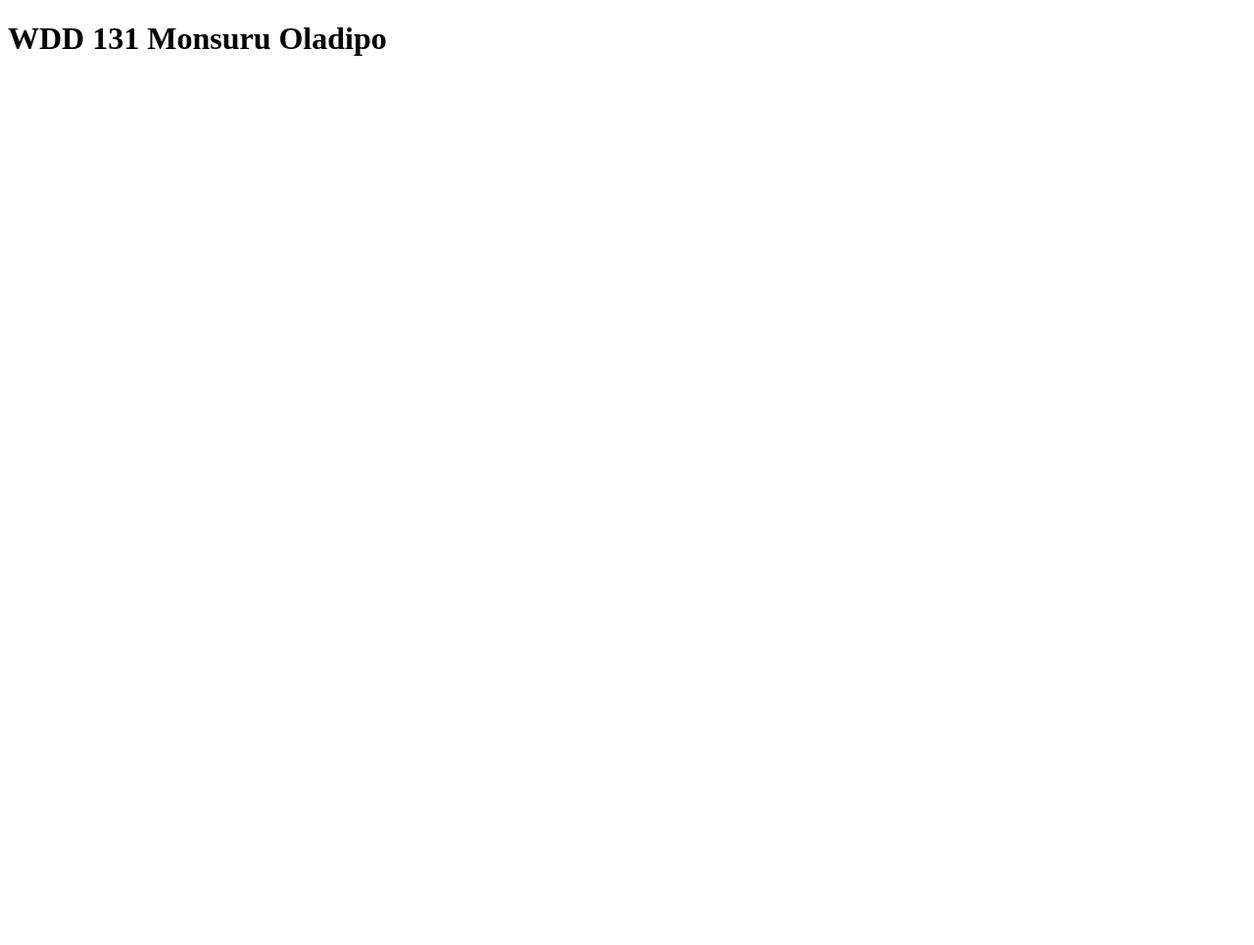
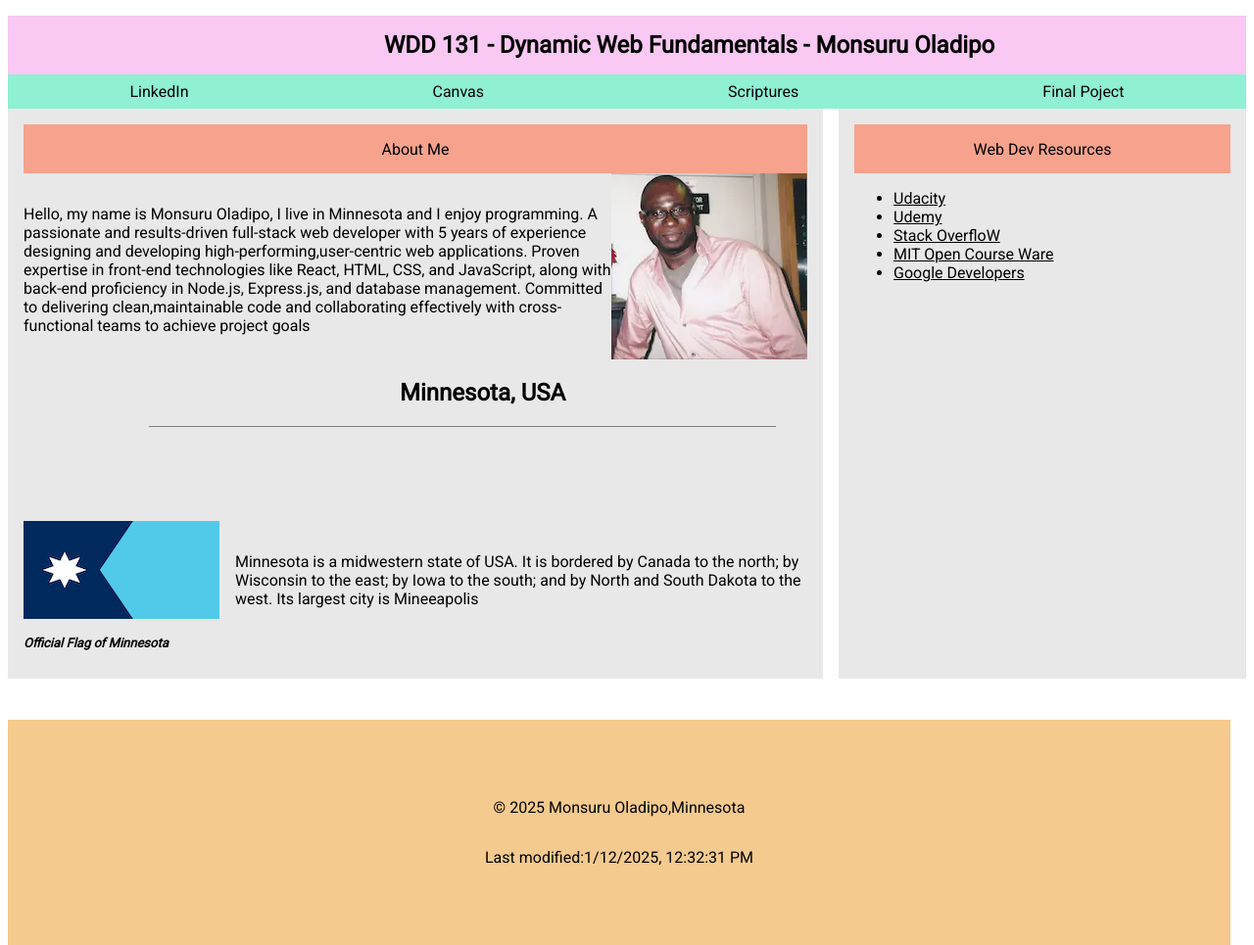
Before and after one commit to M-Ola/wdd131, a plain HTML site: page index.html in a window 1280 px wide. Shown: the whole page at 98% size. Before the commit the page ends 800 px from the top, so only its background shows below. Drawn offline with Linux system fonts and the light colour scheme.

Commit message:
start homepage

```diff
--- a/index.html
+++ b/index.html
@@ -3,9 +3,122 @@
 <head>
     <meta charset="UTF-8">
     <meta name="viewport" content="width=device-width, initial-scale=1.0">
-    <title>WDD 131</title>
+    <meta name="description" content="WDD 131 - Dynamic Web Fundamentals - Monsuru Oladipo. Homepage" >
+    <meta name="author" content="Monsuru Oladipo">
+    <link rel="stylesheet" href="styles/base.css">
+    <link rel="preconnect" href="https://fonts.googleapis.com">
+    <link rel="preconnect" href="https://fonts.gstatic.com" crossorigin>
+    <link href="https://fonts.googleapis.com/css2?family=Roboto:wght@100;400&display=swap" rel="stylesheet">
+    <title>WDD 131 - Dynamic Web Fundamentals - Monsuru Oladipo</title>
+     <script src="scripts/getdates.js"  defer></script>
+
 </head>
-<body>
-    <h1>WDD 131 Monsuru Oladipo</h1>
+   <body>
+
+    <header>
+            <h1>
+            WDD 131 - Dynamic Web Fundamentals - Monsuru Oladipo
+            </h1>
+
+    <nav>
+    <a href="https://www.linkedin.com">LinkedIn</a>
+    <a href="https://byupw.instructure.com/.">Canvas</a>
+    <a href="https://www.churchofjesuschrist.org/study/scriptures">Scriptures</a>
+    <a href="#">Final Poject</a>
+</nav>
+
+</header>
+
+<main>
+
+
+<section class="card_one">
+
+<div class="about">
+
+
+    About Me
+
+</div>
+
+<div class="bio">
+
+
+<p>
+Hello, my name is Monsuru Oladipo, I live in Minnesota and I enjoy programming.
+A passionate and results-driven full-stack web developer with 5 years of
+experience designing and developing high-performing,user-centric web applications.
+Proven expertise in front-end technologies like React, HTML, CSS, and JavaScript,
+along with back-end proficiency in Node.js, Express.js, and database management.
+Committed to delivering clean,maintainable code and collaborating effectively with
+cross-functional teams to achieve project goals
+</p>
+
+<img src="images/profile.webp" alt="Monsuru Oladipo" width="200">
+
+</div>
+
+
+<h2 class="minn">Minnesota, USA</h2>
+
+ <div class="border">
+
+</div>
+
+
+
+
+
+
+ <div class="flag">
+<div>
+ <img src="images/Flag_of_Minnesota.png" alt="Minnesota" width="200">
+
+    <h3>Official Flag of Minnesota</h3>
+ </div>
+
+ <p>Minnesota is a midwestern state of USA. It is bordered by Canada to the north; by Wisconsin to the east;
+by Iowa to the south; and by North and South Dakota to the west. Its largest city is Mineeapolis </p>
+ </div>
+
+
+
+
+
+
+</section>
+
+
+
+<section class="card_two">
+
+<div class="dev">
+
+Web Dev Resources
+
+</div>
+<ul class="res">
+    <li>Udacity</li>
+    <li>Udemy</li>
+    <li>Stack OverfloW</li>
+    <li>MIT Open Course Ware</li>
+    <li>Google Developers</li>
+
+</ul>
+
+</section>
+
+
+
+</main>
+
+<footer>
+<p>&copy <span id="currentyear"></span> Monsuru Oladipo,Minnesota</p>
+
+<p id="lastmodified"> Last modified:</p>
+
+
+</footer>
+
 </body>
 </html>
--- /dev/null
+++ b/scripts/getdates.js
@@ -0,0 +1,12 @@
+/* const currentyear = document.querySelector("#currentyear");
+
+const today = new Date();
+
+currentyear.innerHTML = `getFullYear(): <span>${today.getFullYear()}</span>`; */
+
+document.getElementById('currentyear').innerHTML = new Date().getFullYear()
+
+
+
+
+document.getElementById('lastmodified').innerHTML += new Date(document.lastModified).toLocaleString()
--- /dev/null
+++ b/styles/base.css
@@ -0,0 +1,213 @@
+:root {
+
+
+
+}
+
+
+body {
+    font-family: "Roboto", sans-serif;
+    display: block;
+    width: auto;
+    font-weight: 400;
+    height: 100vh;
+
+}
+
+
+
+nav {
+
+    width: 100%;
+    display: flex;
+    background-color: #8FF0D3;
+    justify-content: space-around;
+}
+
+
+nav a {
+    display: block;
+    color: #000005;
+    padding: 0.5rem;
+    text-align: center;
+    text-decoration: none;
+}
+
+nav a:hover {
+    font-weight: 400;
+    text-decoration: underline;
+    text-decoration-color: yellow;
+}
+
+
+
+
+header {
+    background:#F9C8F3;
+
+
+}
+
+header h1 {
+
+    color: #000000;
+    padding-left: 24rem;
+    font-size: 1.5em;
+    padding-top: 1rem;
+}
+
+
+
+
+main {
+
+    display: grid;
+    height: 70vh;
+    width: auto;
+    grid-template-columns: 2fr 1fr;
+    gap: 1rem;
+
+}
+
+footer {
+    display: flex;
+    flex-direction: column;
+    margin-top: 4rem;
+    margin-right: 1rem;
+    background:#F5CA8E;
+    padding: 4rem;
+    text-align: center;
+    color: #000000;
+    justify-content: center;
+
+
+
+
+}
+
+
+
+.card_one {
+    padding: 1rem;
+    background: #E8E8E8;
+    grid-column: 1 / 2;
+}
+
+
+.card_two {
+    padding: 1rem;
+    background: #E8E8E8;
+    grid-column: 2 / 3;
+
+
+}
+
+
+
+
+
+.card_one p {
+    padding-top: 1rem;
+
+
+}
+
+.about {
+    height: 50px;
+    display: flex;
+    align-items: center;
+    justify-content: center;
+    color: #000005;
+    font-size: 1rem;
+    background-color: #F6A28D;
+    ;
+}
+
+
+
+
+
+
+.card_one div h2 {
+
+    padding-left: 20rem;
+    padding-bottom: 16rem;
+
+
+
+}
+
+.border {
+
+    border-bottom: 1px gray solid;
+    margin-left: 8rem;
+    width: 80%;
+    margin-bottom: 6rem;
+
+}
+
+
+
+.bio {
+    display: flex;
+    color: #000000;
+
+
+
+}
+
+.flag {
+    display: flex;
+
+
+
+
+
+}
+
+.flag p {
+    padding-left: 1rem;
+    color: #000;
+
+
+
+}
+
+
+.label {
+
+    padding-bottom: 5rem;
+
+}
+
+.dev {
+    display: flex;
+    height: 50px;
+    background-color: #F6A28D;
+    color: #000000;
+    align-items: center;
+    justify-content: center;
+
+    font-size: 1rem;
+
+
+}
+
+.res li {
+    text-decoration: underline;
+
+
+}
+
+.minn {
+
+    padding-left: 24rem;
+
+
+}
+
+h3 {
+    font-size: small;
+    font-style: italic;
+
+}
```
Also changed, not shown: week01/styles/layout.css (+5 -8 lines), images/Flag_of_Minnesota.png (added), images/profile.webp (added), 1 other file.
